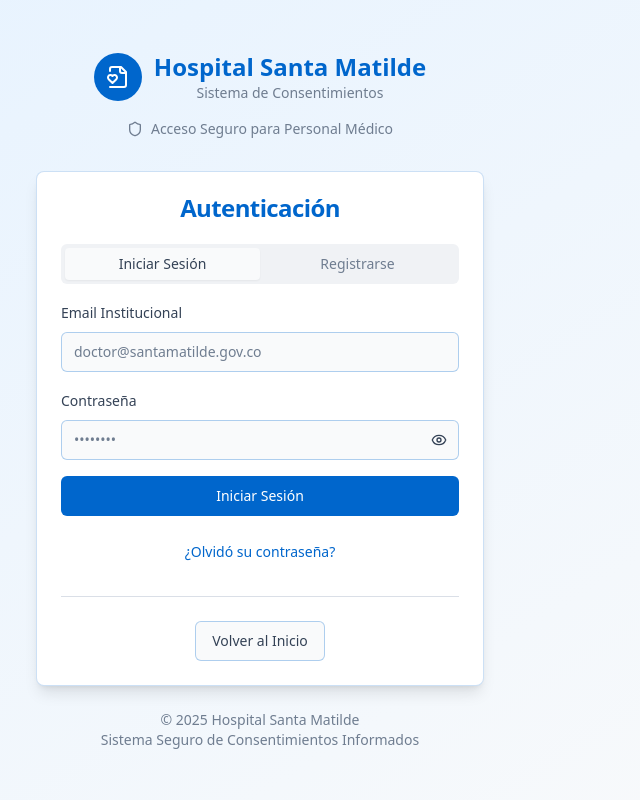
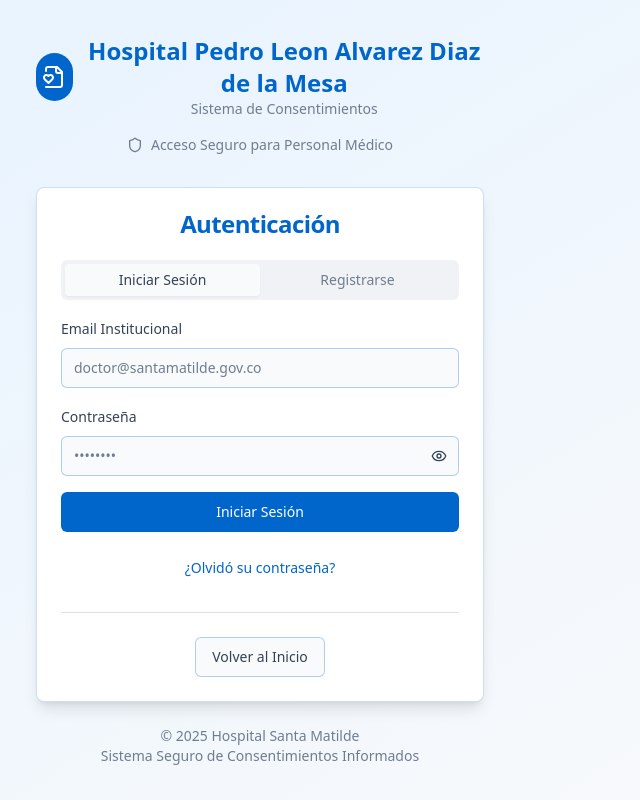
Before and after one commit to Mateo1117/consentimiento-informado-hplad, a React (Vite) app: page /auth in a window 1280 px wide. Shown: the whole page, without its empty margins (380-1020 px from the left). Built offline with nearby package versions, Linux system fonts and the light colour scheme.

Commit message:
Update hospital name
Update the hospital name from "Hospital Santa Matilde" to "Hospital Pedro Leon Alvarez Diaz de la Mesa".

```diff
--- a/src/pages/Auth.tsx
+++ b/src/pages/Auth.tsx
@@ -171,7 +171,7 @@ export default function Auth() {
               <FileHeart className="h-6 w-6 text-white" />
             </div>
             <div>
-              <h1 className="text-2xl font-bold text-medical-blue">Hospital Santa Matilde</h1>
+              <h1 className="text-2xl font-bold text-medical-blue">Hospital Pedro Leon Alvarez Diaz de la Mesa</h1>
               <p className="text-sm text-medical-gray">Sistema de Consentimientos</p>
             </div>
           </div>
```
